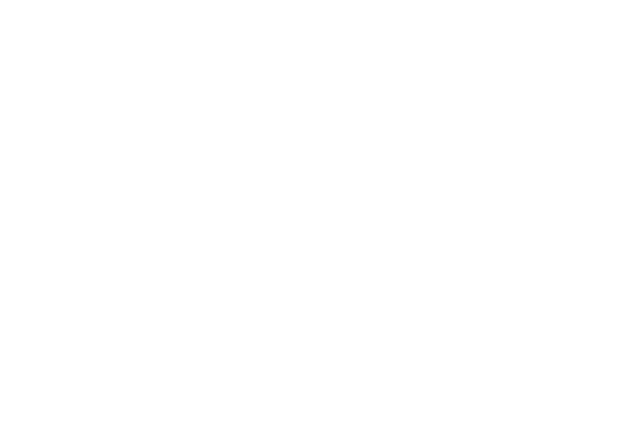
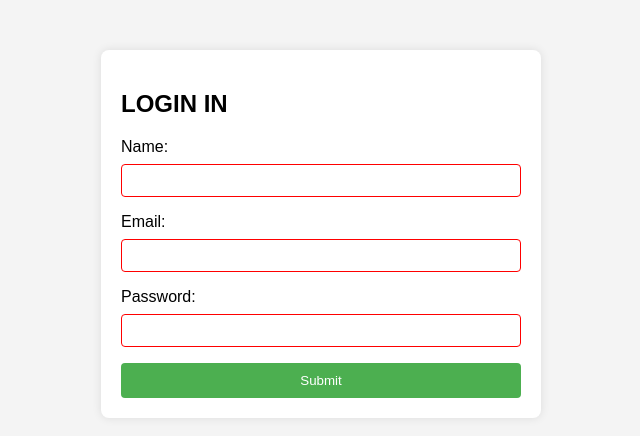
Before and after one commit to Sindhubairavi08/html_css, a plain HTML site: page index.html in a window 1280 px wide. Shown: the whole page, without its empty margins (319-959 px from the left). Drawn offline with Linux system fonts and the light colour scheme.

Commit message:
this is a form

```diff
--- a/index.html
+++ b/index.html
@@ -4,8 +4,74 @@
     <meta charset="UTF-8">
     <meta name="viewport" content="width=device-width, initial-scale=1.0">
     <title>Document</title>
+    <style>
+        body {
+          font-family: Arial, sans-serif;
+          background-color: #f4f4f4;
+        }
+
+        .container {
+          max-width: 400px;
+          margin: 50px auto;
+          padding: 20px;
+          background-color: #fff;
+          border-radius: 8px;
+          box-shadow: 0 0 10px rgba(0, 0, 0, 0.1);
+        }
+
+        form {
+          display: flex;
+          flex-direction: column;
+        }
+
+        label {
+          margin-bottom: 8px;
+        }
+
+        input {
+          padding: 8px;
+          margin-bottom: 16px;
+          border: 1px solid #ccc;
+          border-radius: 4px;
+        }
+
+        input:valid {
+          border-color: green;
+        }
+
+        input:invalid {
+          border-color: red;
+        }
+
+        button {
+          background-color: #4caf50;
+          color: #fff;
+          padding: 10px;
+          border: none;
+          border-radius: 4px;
+          cursor: pointer;
+        }
+
+        button:hover {
+          background-color: #45a049;
+        }
+      </style>
 </head>
 <body>
 
+  <div class="container">
+    <h2>LOGIN IN</h2>
+    <form action="#" method="post" novalidate>
+      <label for="name">Name:</label>
+      <input type="text" id="name" name="name" required>
+
+      <label for="email">Email:</label>
+      <input type="email" id="email" name="email" required>
+
+      <label for="password">Password:</label>
+      <input type="password" id="password" name="password" pattern=".{6,}" title="Password must be at least 6 characters" required>
+      <button type="submit">Submit</button>
+    </form>
+  </div>
 </body>
 </html>
```
